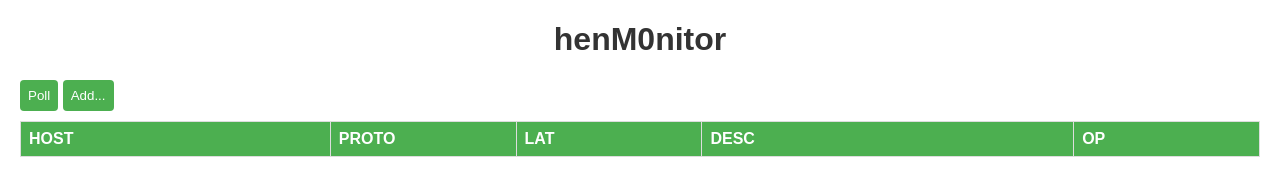
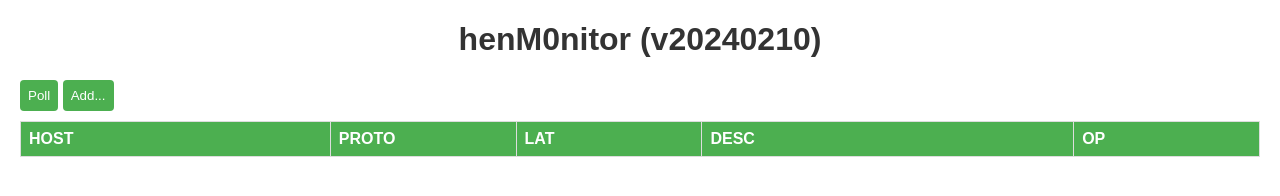
Before and after one commit to CH3COOOH/henMonitor, a plain HTML site: page web/index.html in a window 1280 px wide. Drawn offline with Linux system fonts and the light colour scheme.

Commit message:
Add version to index

```diff
--- a/web/index.html
+++ b/web/index.html
@@ -3,12 +3,12 @@
 <head>
     <meta charset="UTF-8">
     <meta name="viewport" content="width=device-width, initial-scale=1.0">
-    <title>Network Monitor</title>
+    <title>henM0nitor</title>
     <link rel="stylesheet" href="./styles.css">
 </head>
 <body>
 
-<h1>henM0nitor</h1>
+<h1>henM0nitor (v20240210)</h1>
 
 <button class="modal-btn" onclick="location.reload()">Poll</button>
 <button class="modal-btn" onclick="openAddServerModal()">Add...</button>
```
